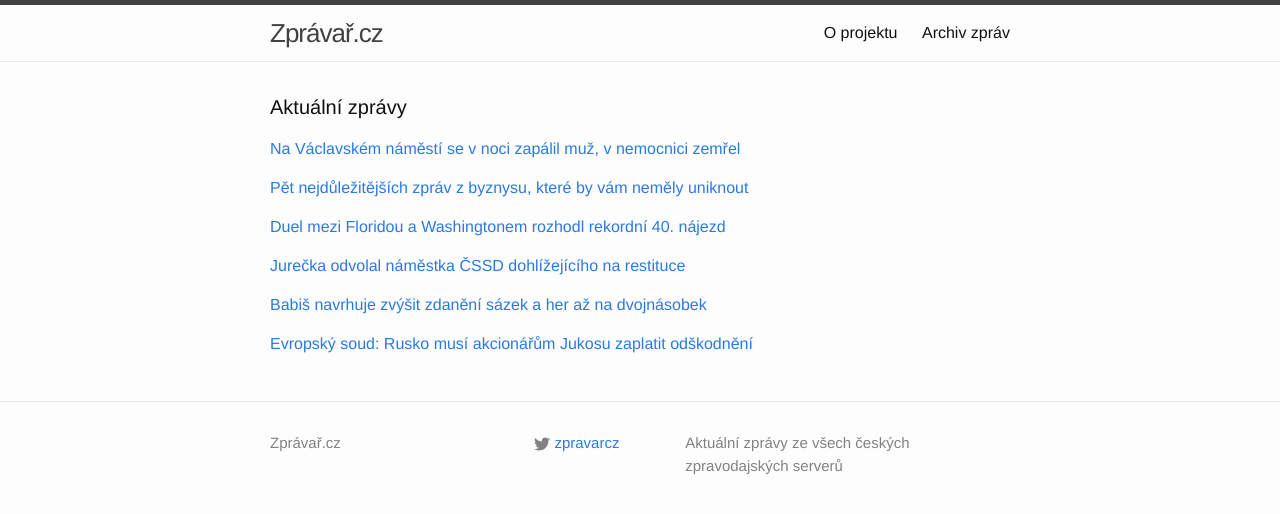
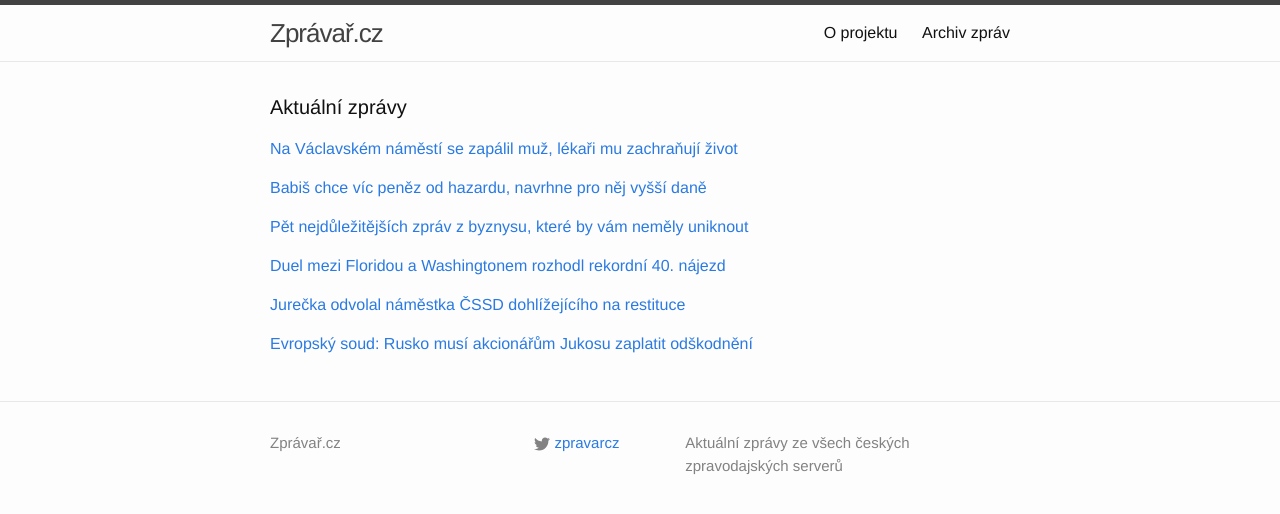
Before and after one commit to adliska/zpravar, a Jekyll site: the page built from index.html, in a window 1280 px wide. Shown: the top 514 px of the page. Built offline with Jekyll 4.4.1, drawn with Linux system fonts in a browser that asks for light colours; some of the changed lines change nothing that is shown.

Commit message:
zpravar news update

```diff
--- a/index.html
+++ b/index.html
@@ -5,9 +5,10 @@ layout: default
 <div class="home">
     <h1 class="page-heading">Aktuální zprávy</h1>
 
-<p><a href="javascript:;" onclick="toggle_visibility('zpravy0')">Na Václavském náměstí se v noci zapálil muž, v nemocnici zemřel</a></p>
+<p><a href="javascript:;" onclick="toggle_visibility('zpravy0')">Na Václavském náměstí se zapálil muž, lékaři mu zachraňují život</a></p>
 <div id="zpravy0" style="display:none">
 <ul>
+<li><a href=http://www.novinky.cz/krimi/356573-na-vaclavskem-namesti-se-zapalil-muz-lekari-mu-zachranuji-zivot.html>Na Václavském náměstí se zapálil muž, lékaři mu zachraňují život - www.novinky.cz</a></li>
 <li><a href=http://www.rozhlas.cz/_zprava/na-vaclavskem-namesti-se-v-noci-zapalil-muz-v-nemocnici-zemrel--1433519>Na Václavském náměstí se v noci zapálil muž, v nemocnici zemřel - www.rozhlas.cz</a></li>
 <li><a href=http://www.tyden.cz/rubriky/domaci/na-vaclavskem-namesti-se-zapalil-muz-v-nemocnici-zemrel_327550.html>Na Václavském náměstí se zapálil muž. V nemocnici zemřel - www.tyden.cz</a></li>
 <li><a href=http://www.novinky.cz/krimi/356573-na-vaclavskem-namesti-se-upalil-muz.html>Na Václavském náměstí se upálil muž  - www.novinky.cz</a></li>
@@ -25,8 +26,19 @@ layout: default
 <li><a href=http://www.novinky.cz/krimi/356573-na-vaclavskem-namesti-se-pokusil-upalit-muz.html>Na Václavském náměstí se pokusil upálit muž  - www.novinky.cz</a></li>
 <li><a href=http://www.ceskenoviny.cz/zpravy/zpravy/na-vaclavskem-namesti-se-v-noci-pokusil-upalit-muz/1159827>Na Václavském náměstí se v noci pokusil upálit muž - www.ceskenoviny.cz</a></li>
 </ul>
-</div><p><a href="javascript:;" onclick="toggle_visibility('zpravy1')">Pět nejdůležitějších zpráv z byznysu, které by vám neměly uniknout</a></p>
+</div><p><a href="javascript:;" onclick="toggle_visibility('zpravy1')">Babiš chce víc peněz od hazardu, navrhne pro něj vyšší daně</a></p>
 <div id="zpravy1" style="display:none">
+<ul>
+<li><a href=http://zpravy.aktualne.cz/ekonomika/babis-chce-penez-od-hazardu-navrhne-mu-vyssi-dane/r~dd850f6e85c211e4ab15002590604f2e/>Babiš chce víc peněz od hazardu, navrhne pro něj vyšší daně - zpravy.aktualne.cz</a></li>
+<li><a href=http://www.ceskatelevize.cz/ct24/ekonomika/295733-babis-chce-vyssi-zdaneni-hazardu-loterie-mozna-odejdou-za-hranice/>Babiš chce vyšší zdanění hazardu. Loterie možná odejdou za hranice - www.ceskatelevize.cz</a></li>
+<li><a href=http://zpravy.e15.cz/byznys/obchod-a-sluzby/babis-zvysi-dan-u-automatu-na-dvojnasobek-sazby-si-urcil-sam-1146661>Babiš zvýší daň u automatů na dvojnásobek, sazby si určil sám - zpravy.e15.cz</a></li>
+<li><a href=http://www.denik.cz/ekonomika/babis-navrhuje-zvysit-zdaneni-sazek-a-her-az-na-dvojnasobek-20141217.html>Babiš navrhuje zvýšit zdanění sázek a her až na dvojnásobek - www.denik.cz</a></li>
+<li><a href=http://echo24.cz/a/wwaEi>Babiš chce zvýšit daň u hracích automatů na dvojnásobek - echo24.cz</a></li>
+<li><a href=http://ekonomika.idnes.cz/babis-navrhne-zdaneni-sazek-a-her-na-dvojnasobek-f58-/ekonomika.aspx?c=A141217_075713_ekonomika_skr>Babiš chce zvednout daň za sázky a automaty na dvojnásobek - ekonomika.idnes.cz</a></li>
+<li><a href=http://www.financninoviny.cz/zpravodajstvi/zpravy/babis-chce-zvysit-dan-u-hracich-automatu-na-dvojnasobek/1159842>Babiš chce zvýšit daň u hracích automatů na dvojnásobek - www.financninoviny.cz</a></li>
+</ul>
+</div><p><a href="javascript:;" onclick="toggle_visibility('zpravy2')">Pět nejdůležitějších zpráv z byznysu, které by vám neměly uniknout</a></p>
+<div id="zpravy2" style="display:none">
 <ul>
 <li><a href=http://byznys.ihned.cz/c1-63271760-pet-nejdulezitejsich-zprav-z-byznysu-ktere-by-vam-nemely-uniknout>Pět nejdůležitějších zpráv z byznysu, které by vám neměly uniknout - byznys.ihned.cz</a></li>
 <li><a href=http://www.ceskatelevize.cz/ct24/ekonomika/295726-dalsi-rekord-pokoren-sazby-hypotek-spadly-na-2-44-procenta/>Další rekord pokořen: Sazby hypoték spadly na 2,44 procenta - www.ceskatelevize.cz</a></li>
@@ -35,8 +47,8 @@ layout: default
 <li><a href=http://www.financninoviny.cz/zpravodajstvi/zpravy/sazby-hypotek-klesly-opet-na-rekordni-minimum-2-44-procenta/1159801>Sazby hypoték klesly opět na rekordní minimum 2,44 procenta - www.financninoviny.cz</a></li>
 <li><a href=http://finance.idnes.cz/prumerne-urokove-sazby-hypotek-listopad-2014-fe8-/hypoindex.aspx?c=A141216_131412_hypoindex_zuk>Úrokové sazby hypoték míří na jih, praví finanční hantýrka - finance.idnes.cz</a></li>
 </ul>
-</div><p><a href="javascript:;" onclick="toggle_visibility('zpravy2')">Duel mezi Floridou a Washingtonem rozhodl rekordní 40. nájezd</a></p>
-<div id="zpravy2" style="display:none">
+</div><p><a href="javascript:;" onclick="toggle_visibility('zpravy3')">Duel mezi Floridou a Washingtonem rozhodl rekordní 40. nájezd</a></p>
+<div id="zpravy3" style="display:none">
 <ul>
 <li><a href=http://www.sportovninoviny.cz/zpravy/duel-mezi-floridou-a-washingtonem-rozhodl-rekordni-40-najezd/1159831>Duel mezi Floridou a Washingtonem rozhodl rekordní 40. nájezd - www.sportovninoviny.cz</a></li>
 <li><a href=http://www.rozhlas.cz/_zprava/michael-frolik-vstrelil-vitezny-gol-jets-hudlerova-branka-calgary-nestacila--1433489>Michael Frolík vstřelil vítězný gól Jets, Hudlerova branka Calgary nestačila - www.rozhlas.cz</a></li>
@@ -44,21 +56,13 @@ layout: default
 <li><a href=http://hokej.idnes.cz/hudler-a-frolik-se-zapsali-mezi-strelce-d93-/nhl.aspx?c=A141217_071939_nhl_Mkr>Hudler a Frolík se zapsali mezi střelce, Pavelec uspěl nad Neuvirthem - hokej.idnes.cz</a></li>
 <li><a href=http://www.sportovninoviny.cz/zpravy/v-souboji-ceskych-golmanu-pomohl-pavelcovi-k-vyhre-frolik/1159831>V souboji českých gólmanů pomohl Pavelcovi k výhře Frolík - www.sportovninoviny.cz</a></li>
 </ul>
-</div><p><a href="javascript:;" onclick="toggle_visibility('zpravy3')">Jurečka odvolal náměstka ČSSD dohlížejícího na restituce</a></p>
-<div id="zpravy3" style="display:none">
+</div><p><a href="javascript:;" onclick="toggle_visibility('zpravy4')">Jurečka odvolal náměstka ČSSD dohlížejícího na restituce</a></p>
+<div id="zpravy4" style="display:none">
 <ul>
 <li><a href=http://www.ceskatelevize.cz/ct24/domaci/295727-jurecka-odvolal-namestka-cssd-dohlizejiciho-na-restituce/>Jurečka odvolal náměstka ČSSD dohlížejícího na restituce - www.ceskatelevize.cz</a></li>
 <li><a href=http://www.novinky.cz/domaci/356576-jurecka-nechal-vyrazit-namestka-pro-restituce-cssd-se-zlobi.html>Jurečka nechal vyrazit náměstka pro restituce, ČSSD se zlobí - www.novinky.cz</a></li>
 <li><a href=http://www.novinky.cz/domaci/356576-jurecka-vyrazil-namestka-pro-restituce-cssd-se-zlobi.html>Jurečka vyrazil náměstka pro restituce, ČSSD se zlobí - www.novinky.cz</a></li>
 <li><a href=http://zpravy.aktualne.cz/domaci/namestek-weis-na-statnim-pozemkovem-uradu-konci/r~545fb25285b311e4bdad0025900fea04/>Náměstek Weis na Státním pozemkovém úřadu končí - zpravy.aktualne.cz</a></li>
-</ul>
-</div><p><a href="javascript:;" onclick="toggle_visibility('zpravy4')">Babiš navrhuje zvýšit zdanění sázek a her až na dvojnásobek</a></p>
-<div id="zpravy4" style="display:none">
-<ul>
-<li><a href=http://www.denik.cz/ekonomika/babis-navrhuje-zvysit-zdaneni-sazek-a-her-az-na-dvojnasobek-20141217.html>Babiš navrhuje zvýšit zdanění sázek a her až na dvojnásobek - www.denik.cz</a></li>
-<li><a href=http://echo24.cz/a/wwaEi>Babiš chce zvýšit daň u hracích automatů na dvojnásobek - echo24.cz</a></li>
-<li><a href=http://ekonomika.idnes.cz/babis-navrhne-zdaneni-sazek-a-her-na-dvojnasobek-f58-/ekonomika.aspx?c=A141217_075713_ekonomika_skr>Babiš chce zvednout daň za sázky a automaty na dvojnásobek - ekonomika.idnes.cz</a></li>
-<li><a href=http://www.financninoviny.cz/zpravodajstvi/zpravy/babis-chce-zvysit-dan-u-hracich-automatu-na-dvojnasobek/1159842>Babiš chce zvýšit daň u hracích automatů na dvojnásobek - www.financninoviny.cz</a></li>
 </ul>
 </div><p><a href="javascript:;" onclick="toggle_visibility('zpravy5')">Evropský soud: Rusko musí akcionářům Jukosu zaplatit odškodnění</a></p>
 <div id="zpravy5" style="display:none">
```
